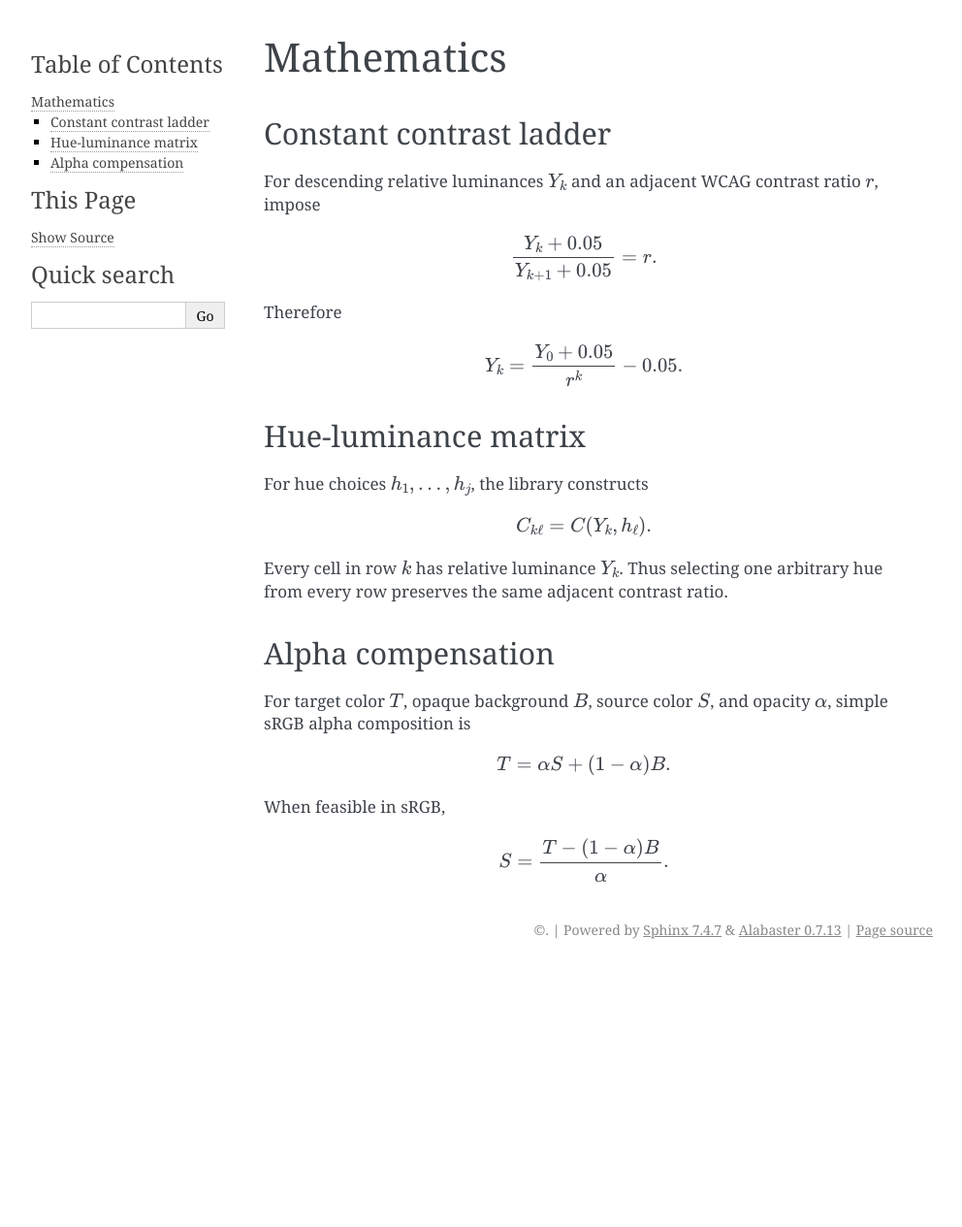
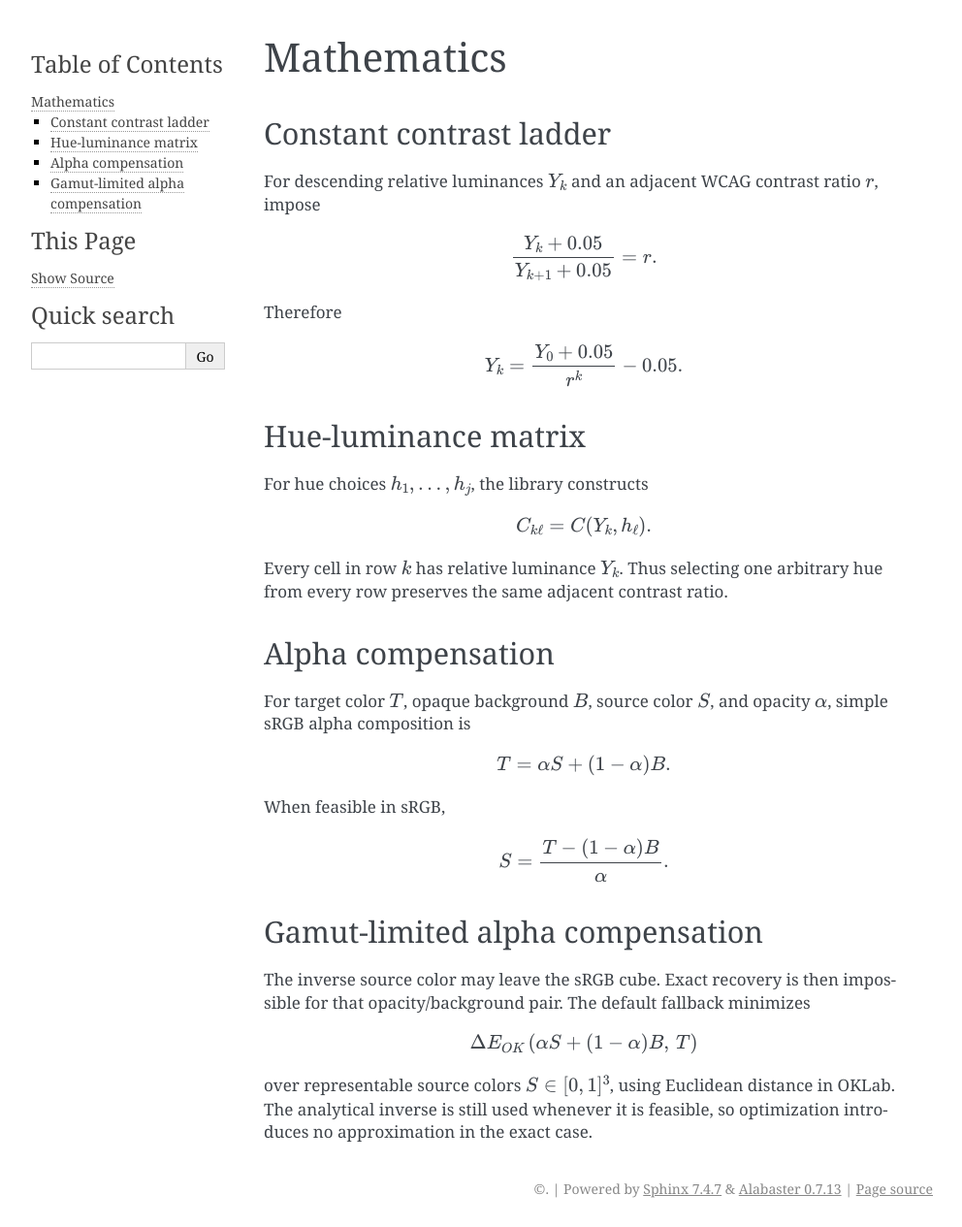
Before and after one commit to heri-espino/Colors, a Sphinx documentation site: the page built from docs/source/mathematics.rst, in a window 1280 px wide. Shown: the whole page at 97% size, without its empty margins (148-1140 px from the left). Built offline with Sphinx 7.4.7, drawn with Linux system fonts in a browser that asks for light colours; before the commit the page ends 998 px from its top, so only the background shows below that.

Commit message:
Document gamut-limited alpha optimization

```diff
--- a/docs/source/mathematics.rst
+++ b/docs/source/mathematics.rst
@@ -44,3 +44,20 @@ When feasible in sRGB,
 .. math::
 
    S=\frac{T-(1-\alpha)B}{\alpha}.
+
+
+Gamut-limited alpha compensation
+--------------------------------
+
+The inverse source color may leave the sRGB cube. Exact recovery is then
+impossible for that opacity/background pair. The default fallback minimizes
+
+.. math::
+
+   \Delta E_{OK}\left(
+      \alpha S + (1-\alpha)B,\,T
+   \right)
+
+over representable source colors :math:`S\in[0,1]^3`, using Euclidean
+distance in OKLab. The analytical inverse is still used whenever it is
+feasible, so optimization introduces no approximation in the exact case.
```
